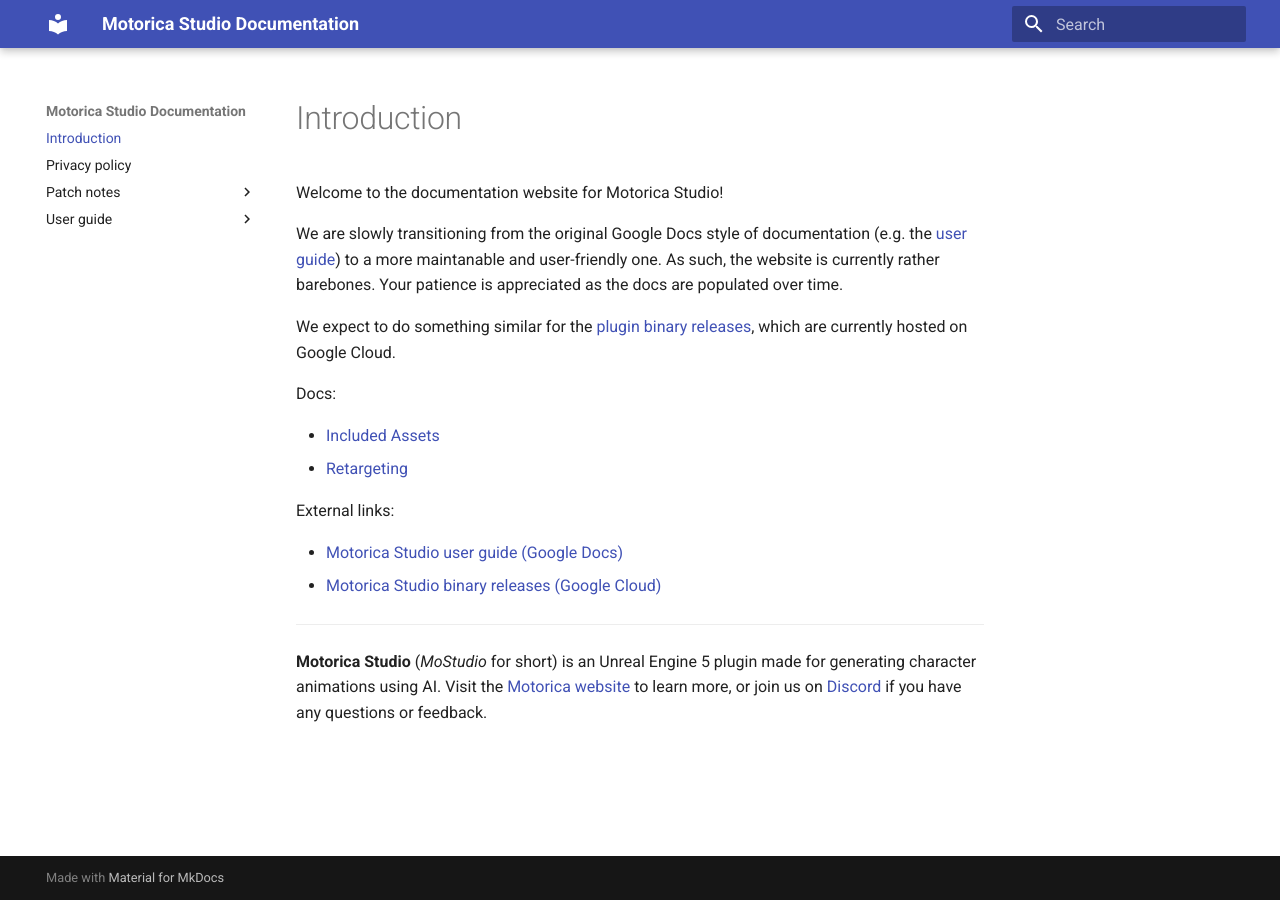
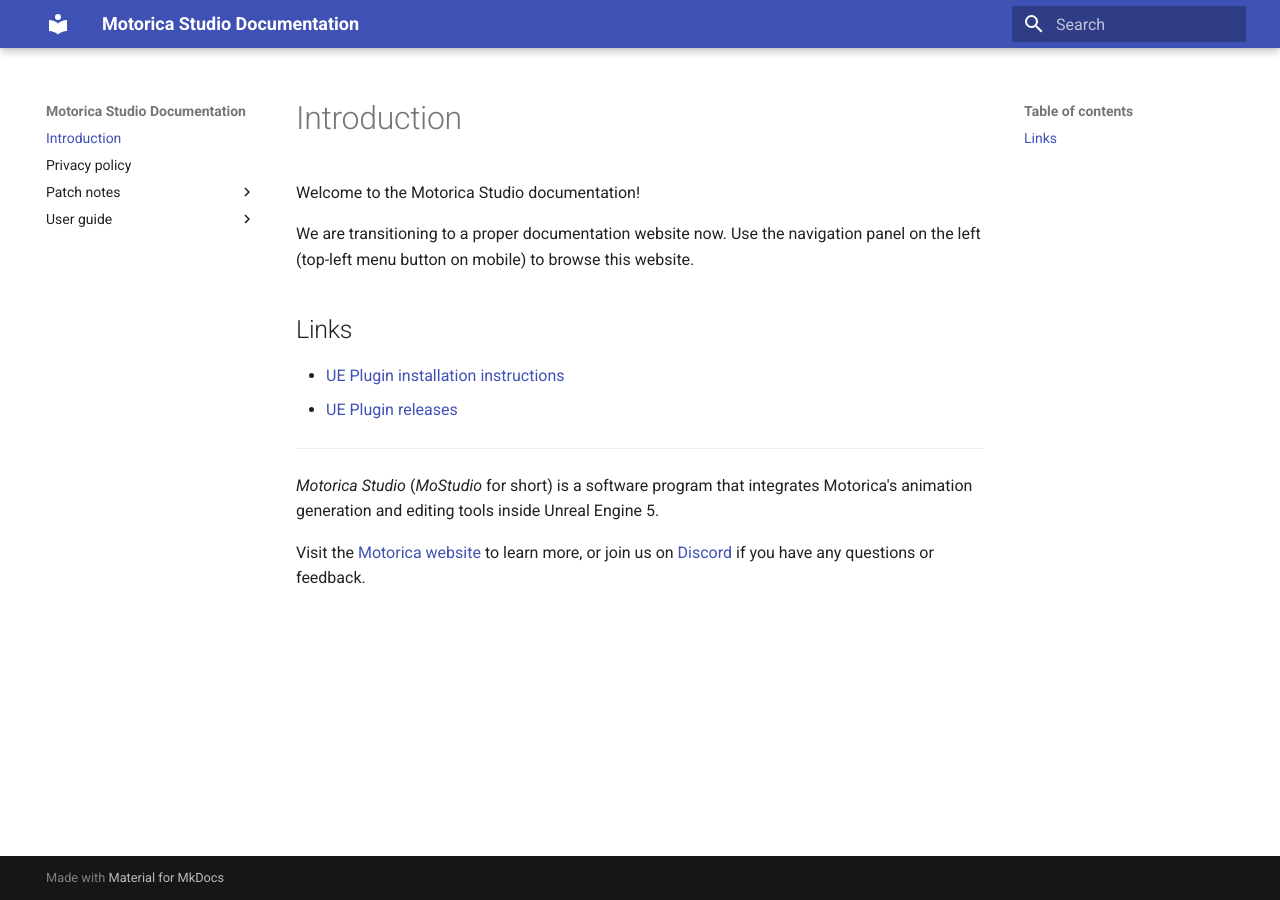
Before and after one commit to MotoricaAI/MoStudioDocs, an MkDocs documentation site: the page built from docs/index.md, in a window 1280 px wide. Built offline with MkDocs 1.6.1 and Material for MkDocs 9.7.7, drawn with Linux system fonts in a browser that asks for light colours.

```diff
--- a/docs/index.md
+++ b/docs/index.md
@@ -1,21 +1,16 @@
 # Introduction
 
-Welcome to the documentation website for Motorica Studio!
+Welcome to the Motorica Studio documentation!
 
-We are slowly transitioning from the original Google Docs style of documentation (e.g. the [user guide](https://docs.google.com/document/d/e/2PACX-1vSEqmBBs6cngvLE4BB4AVtasH601Gsfe5rLUPssLbWOacWo-mXegOY53pn8IZxsUS6O7KsMPtELplIy/pub)) to a more maintanable and user-friendly one. As such, the website is currently rather barebones. Your patience is appreciated as the docs are populated over time.
+We are transitioning to a proper documentation website now. Use the navigation panel on the left (top-left menu button on mobile) to browse this website.
 
-We expect to do something similar for the [plugin binary releases](https://drive.google.com/drive/folders/1e6sxkr8GiZCXNJb9W0bH32bwcNw06wqm), which are currently hosted on Google Cloud.
+## Links
 
-Docs:
-
-- [Included Assets](./user-guide/included-assets/)
-- [Retargeting](./user-guide/retargeting/)
-
-External links:
-
-- [Motorica Studio user guide (Google Docs)](https://docs.google.com/document/d/e/2PACX-1vSEqmBBs6cngvLE4BB4AVtasH601Gsfe5rLUPssLbWOacWo-mXegOY53pn8IZxsUS6O7KsMPtELplIy/pub)
-- [Motorica Studio binary releases (Google Cloud)](https://drive.google.com/drive/folders/1e6sxkr8GiZCXNJb9W0bH32bwcNw06wqm)
+- [UE Plugin installation instructions](https://docs.google.com/document/d/e/2PACX-1vSEqmBBs6cngvLE4BB4AVtasH601Gsfe5rLUPssLbWOacWo-mXegOY53pn8IZxsUS6O7KsMPtELplIy/pub)
+- [UE Plugin releases](https://drive.google.com/drive/folders/1e6sxkr8GiZCXNJb9W0bH32bwcNw06wqm)
 
 ---
 
-**Motorica Studio** (*MoStudio* for short) is an Unreal Engine 5 plugin made for generating character animations using AI. Visit the [Motorica website](https://www.motorica.ai/) to learn more, or join us on [Discord](https://discord.com/invite/KWRqNzcjYA) if you have any questions or feedback.
+*Motorica Studio* (*MoStudio* for short) is a software program that integrates Motorica's animation generation and editing tools inside Unreal Engine 5.
+
+Visit the [Motorica website](https://www.motorica.ai/) to learn more, or join us on [Discord](https://discord.com/invite/KWRqNzcjYA) if you have any questions or feedback.
```
Also changed, not shown: docs/patch-notes/patch-notes-v0-2-0.md (+4 -4 lines).
